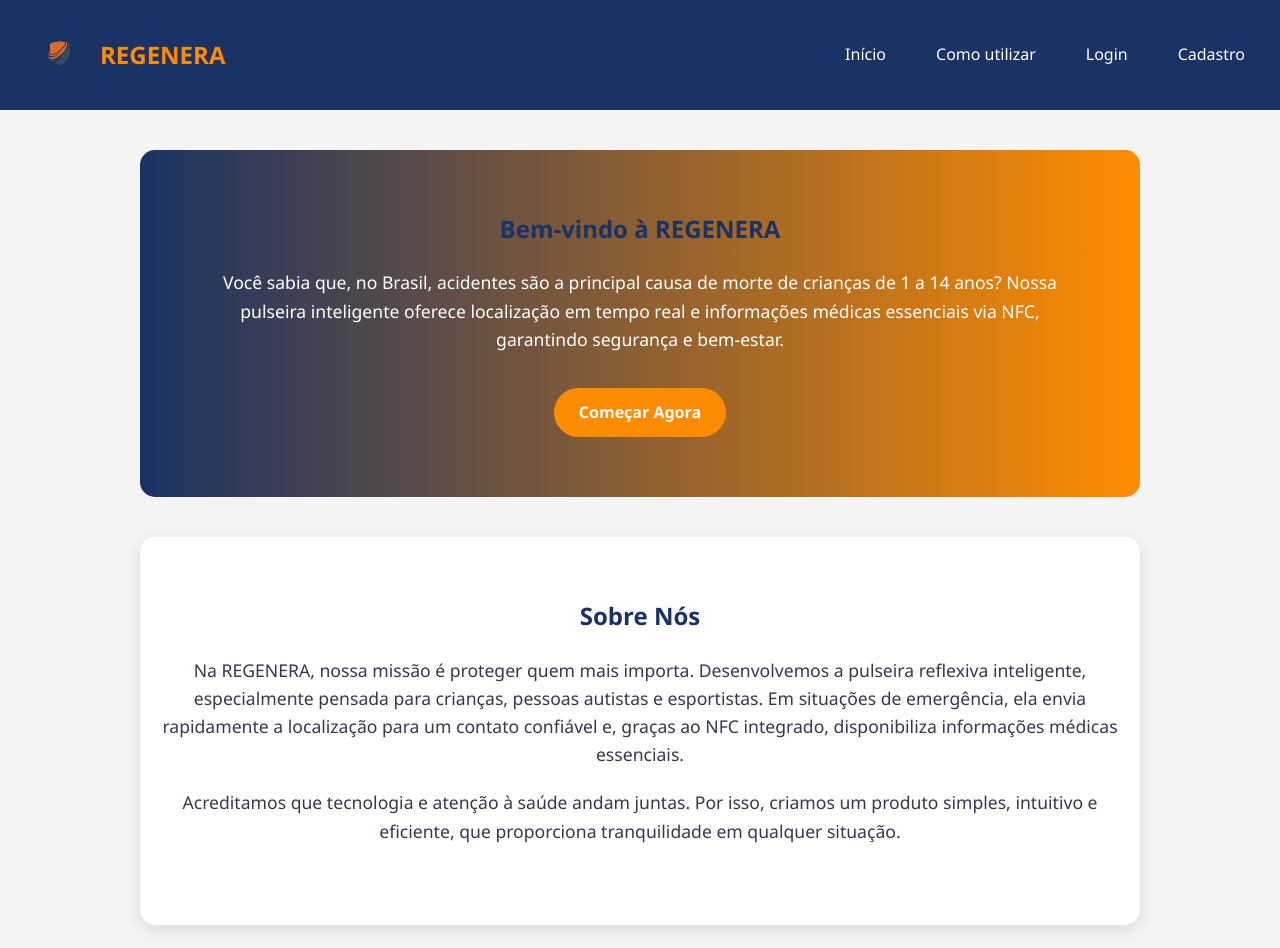
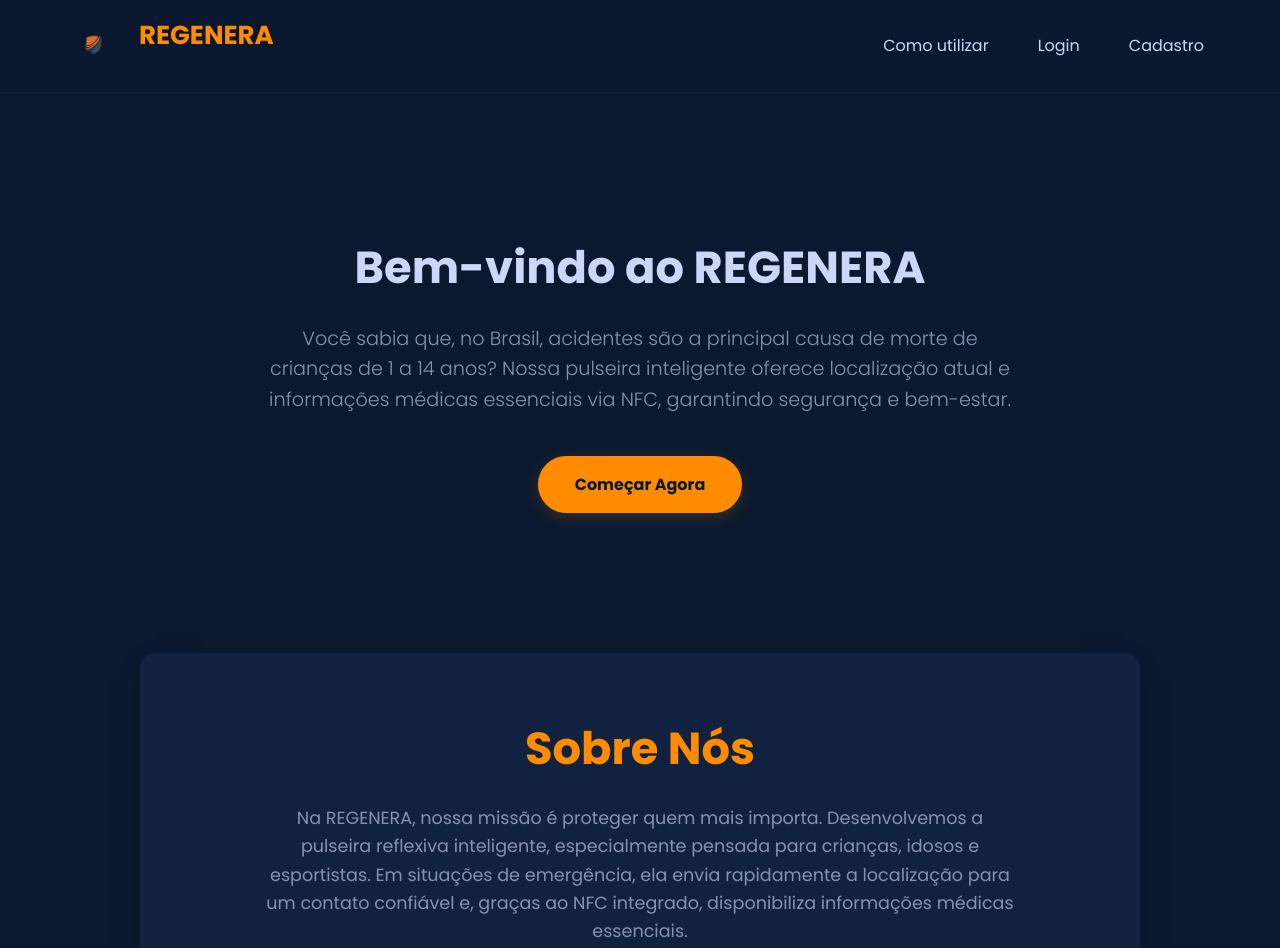
Before and after one commit to arthurs2kk/REGENERA, a plain HTML site: page index.html in a window 1280 px wide. Shown: the top 948 px of the page. Drawn offline with Linux system fonts and the light colour scheme.

Commit message:
Update index.html

```diff
--- a/index.html
+++ b/index.html
@@ -4,35 +4,62 @@
 <head>
     <meta charset="UTF-8">
     <meta name="viewport" content="width=device-width, initial-scale=1.0">
-    <title>REGENERA</title>
+    <title>REGENERA - Segurança e Inovação</title>
+    <link rel="preconnect" href="https://fonts.googleapis.com">
+    <link rel="preconnect" href="https://fonts.gstatic.com" crossorigin>
+    <link href="https://fonts.googleapis.com/css2?family=Poppins:wght@300;400;600;700&display=swap" rel="stylesheet">
+
     <style>
-        /* --- Estilo Geral --- */
+        /* --- Paleta de Cores e Estilo Geral --- */
+        :root {
+            --dark-blue: #0a192f;
+            /* Fundo principal */
+            --light-blue: #1a3264;
+            /* Cor de destaque azul */
+            --orange-accent: #ff8c00;
+            /* Destaque principal laranja */
+            --orange-hover: #e67e00;
+            /* Laranja para hover */
+            --light-slate: #ccd6f6;
+            /* Texto principal */
+            --slate: #8892b0;
+            /* Texto secundário */
+            --card-bg: #112240;
+            /* Fundo para seções/cards */
+        }
+
         * {
             margin: 0;
             padding: 0;
             box-sizing: border-box;
-            font-family: 'Segoe UI', Tahoma, Geneva, Verdana, sans-serif;
         }
 
         body {
-            color: #353754;
+            background-color: var(--dark-blue);
+            color: var(--slate);
             line-height: 1.6;
-            background: #f4f4f4;
+            font-family: 'Poppins', 'Segoe UI', Tahoma, Geneva, Verdana, sans-serif;
+            -webkit-font-smoothing: antialiased;
         }
 
         a {
             text-decoration: none;
             color: inherit;
+            transition: color 0.3s ease;
         }
 
         /* --- Header --- */
         header {
-            background-color: #1a3264;
-            color: #fff;
-            padding: 15px 20px;
+            background-color: rgba(10, 25, 47, 0.85);
+            /* Azul escuro com transparência */
+            backdrop-filter: blur(10px);
+            /* Efeito de vidro fosco */
+            padding: 15px 5%;
+            /* Espaçamento responsivo */
             position: sticky;
             top: 0;
             z-index: 100;
+            border-bottom: 1px solid var(--card-bg);
         }
 
         header nav {
@@ -40,160 +67,162 @@
             justify-content: space-between;
             align-items: center;
             flex-wrap: wrap;
+            max-width: 1200px;
+            margin: 0 auto;
         }
 
         .logo-titulo {
             display: flex;
             align-items: center;
-            /* alinha verticalmente */
-            gap: -20px;
-            /* espaço entre imagem e título */
+            gap: 15px;
         }
 
         .logo {
-            height: 80px;
-            /* ajuste do tamanho */
-            width: 80px;
+            height: 60px;
+            width: 60px;
             object-fit: cover;
-            /* mantém a proporção */
+            ;
         }
 
         header nav h2 {
-            font-size: 24px;
-            font-weight: bold;
-            color: #ff8c00;
-            margin: 0;
-            /* remove qualquer margem extra */
+            font-size: 26px;
+            font-weight: 700;
+            color: var(--orange-accent);
         }
-
 
         header nav ul {
             list-style: none;
             display: flex;
-            gap: 20px;
-            flex-wrap: wrap;
+            gap: 25px;
         }
 
         header nav a {
-            color: #fff;
-            padding: 8px 15px;
+            color: var(--light-slate);
+            font-weight: 400;
+            padding: 8px 12px;
             border-radius: 5px;
-            transition: 0.3s;
+            transition: background-color 0.3s ease, color 0.3s ease;
         }
 
         header nav a:hover {
-            background-color: #ff8c00;
-            color: #1a3264;
+            background-color: var(--orange-accent);
+            color: var(--dark-blue);
+            font-weight: 600;
         }
 
-        /* --- Seções --- */
+        /* --- Estilo Geral das Seções --- */
         section {
-            padding: 60px 20px;
+            padding: 80px 5%;
             max-width: 1000px;
-            margin: auto;
+            margin: 40px auto;
+            text-align: center;
         }
 
         h1,
         h2 {
-            text-align: center;
-            color: #1a3264;
+            color: var(--light-slate);
+            font-weight: 700;
             margin-bottom: 20px;
+            font-size: clamp(2rem, 5vw, 2.8rem);
+            /* Título responsivo */
         }
 
         p {
-            text-align: center;
-            margin-bottom: 20px;
+            margin-bottom: 25px;
             font-size: 1.1em;
+            max-width: 750px;
+            margin-left: auto;
+            margin-right: auto;
+            color: var(--slate);
         }
 
-        /* --- Botões --- */
+        /* --- Botão Principal --- */
         .btn {
             display: inline-block;
-            padding: 12px 25px;
+            padding: 14px 35px;
             margin-top: 15px;
-            background: #ff8c00;
-            color: #fff;
+            background: var(--orange-accent);
+            color: var(--dark-blue);
             font-weight: bold;
-            border: none;
-            border-radius: 25px;
+            border: 2px solid var(--orange-accent);
+            border-radius: 50px;
             cursor: pointer;
-            transition: 0.3s;
+            transition: all 0.3s ease;
+            box-shadow: 0 4px 15px rgba(255, 140, 0, 0.2);
         }
 
         .btn:hover {
-            background: #e67e00;
+            background: transparent;
+            color: var(--orange-accent);
+            transform: translateY(-3px);
+            /* Efeito de elevação */
+            box-shadow: 0 6px 20px rgba(255, 140, 0, 0.3);
         }
 
-        /* --- Destaque home --- */
+        /* --- Seção Home --- */
         #home {
-            background: linear-gradient(to right, #1a3264, #ff8c00);
-            color: #fff;
-            border-radius: 15px;
-            padding: 60px 70px;
-            margin-bottom: 40px;
-            margin-top: 40px;
+            min-height: 60vh;
+            display: flex;
+            flex-direction: column;
+            justify-content: center;
+            align-items: center;
+        }
+
+        #home h1 {
+            color: var(--light-slate);
         }
 
         #home p {
-            color: #fff;
-            font-weight: 500;
+            color: var(--slate);
+            font-size: 1.2rem;
+            font-weight: 300;
         }
 
-        /* --- Sobre nós --- */
+        /* --- Seção Sobre Nós --- */
         #sobre {
-            background-color: #fff;
+            background-color: var(--card-bg);
             border-radius: 15px;
-            box-shadow: 0 5px 15px rgba(0, 0, 0, 0.1);
-            padding: 60px 20px;
-            margin-bottom: 40px;
+            padding: 60px 40px;
+            box-shadow: 0 10px 30px -15px rgba(2, 12, 27, 0.7);
         }
 
-        /* --- Footer --- */
+        #sobre h2 {
+            color: var(--orange-accent);
+        }
+
+        /* --- Rodapé --- */
         footer {
             text-align: center;
-            padding: 20px;
-            background-color: #1a3264;
-            color: #fff;
-            border-top: 3px solid #ff8c00;
+            padding: 25px;
+            background-color: var(--card-bg);
+            color: var(--slate);
+            border-top: 2px solid var(--orange-accent);
         }
 
         /* --- Responsividade --- */
-        @media (max-width: 1024px) {
-            section {
-                padding: 50px 15px;
-            }
-
-            h1,
-            h2 {
-                font-size: 1.8em;
-            }
-        }
-
         @media (max-width: 768px) {
             header nav {
                 flex-direction: column;
-                align-items: flex-start;
-                gap: 10px;
+                align-items: center;
+                gap: 20px;
             }
 
             header nav ul {
                 flex-direction: column;
                 width: 100%;
                 gap: 10px;
+                align-items: center;
             }
 
-            header nav h2 {
-                margin-bottom: 10px;
-            }
-
-            #home,
-            #sobre {
-                padding: 40px 15px;
+            section {
+                padding: 60px 5%;
+                margin-top: 20px;
+                margin-bottom: 20px;
             }
 
             h1,
             h2 {
-                font-size: 1.6em;
+                font-size: 1.8em;
             }
 
             p {
@@ -201,35 +230,21 @@
             }
 
             .btn {
-                width: 100%;
-                text-align: center;
-            }
-        }
-
-        @media (max-width: 480px) {
-
-            h1,
-            h2 {
-                font-size: 1.4em;
-            }
-
-            p {
-                font-size: 0.95em;
+                width: 80%;
+                padding: 15px 20px;
             }
         }
     </style>
 </head>
 
 <body>
-    <!-- Cabeçalho -->
     <header>
         <nav>
             <div class="logo-titulo">
-                <img src="IMG_1757361440643-Photoroom.png" class="logo" alt="Logo">
+                <img src="IMG_1757361440643-Photoroom.png" class="logo" alt="Logo REGENERA">
                 <h2>REGENERA</h2>
             </div>
             <ul>
-                <li><a href="#home">Início</a></li>
                 <li><a href="tutorial.html">Como utilizar</a></li>
                 <li><a href="TelaLogin.html">Login</a></li>
                 <li><a href="TelaCadastro.html">Cadastro</a></li>
@@ -237,31 +252,29 @@
         </nav>
     </header>
 
-    </header>
-
-    <!-- Home -->
+    <main>
         <section id="home">
-        <h1>Bem-vindo à REGENERA</h1>
+            <h1>Bem-vindo ao REGENERA</h1>
             <p>Você sabia que, no Brasil, acidentes são a principal causa de morte de crianças de 1 a 14 anos? Nossa
-            pulseira inteligente oferece localização em tempo real e informações médicas essenciais via NFC, garantindo
+                pulseira inteligente oferece localização atual e informações médicas essenciais via NFC,
+                garantindo
                 segurança e bem-estar.</p>
-        <div style="text-align: center;">
             <a href="TelaCadastro.html" class="btn">Começar Agora</a>
-        </div>
         </section>
 
-    <!-- Sobre nós -->
         <section id="sobre">
             <h2>Sobre Nós</h2>
             <p>Na REGENERA, nossa missão é proteger quem mais importa. Desenvolvemos a pulseira reflexiva inteligente,
-            especialmente pensada para crianças, pessoas autistas e esportistas. Em situações de emergência, ela envia
-            rapidamente a localização para um contato confiável e, graças ao NFC integrado, disponibiliza informações
+                especialmente pensada para crianças, idosos e esportistas. Em situações de emergência, ela envia
+                rapidamente a localização para um contato confiável e, graças ao NFC integrado, disponibiliza
+                informações
                 médicas essenciais.</p>
-        <p>Acreditamos que tecnologia e atenção à saúde andam juntas. Por isso, criamos um produto simples, intuitivo e
+            <p>Acreditamos que tecnologia e atenção à saúde andam juntas. Por isso, criamos um produto simples,
+                intuitivo e
                 eficiente, que proporciona tranquilidade em qualquer situação.</p>
         </section>
+    </main>
 
-    <!-- Rodapé -->
     <footer>
         <p>&copy; 2025 REGENERA. Todos os direitos reservados.</p>
     </footer>
```
Lines whose indentation alone changed are shown as unchanged.
